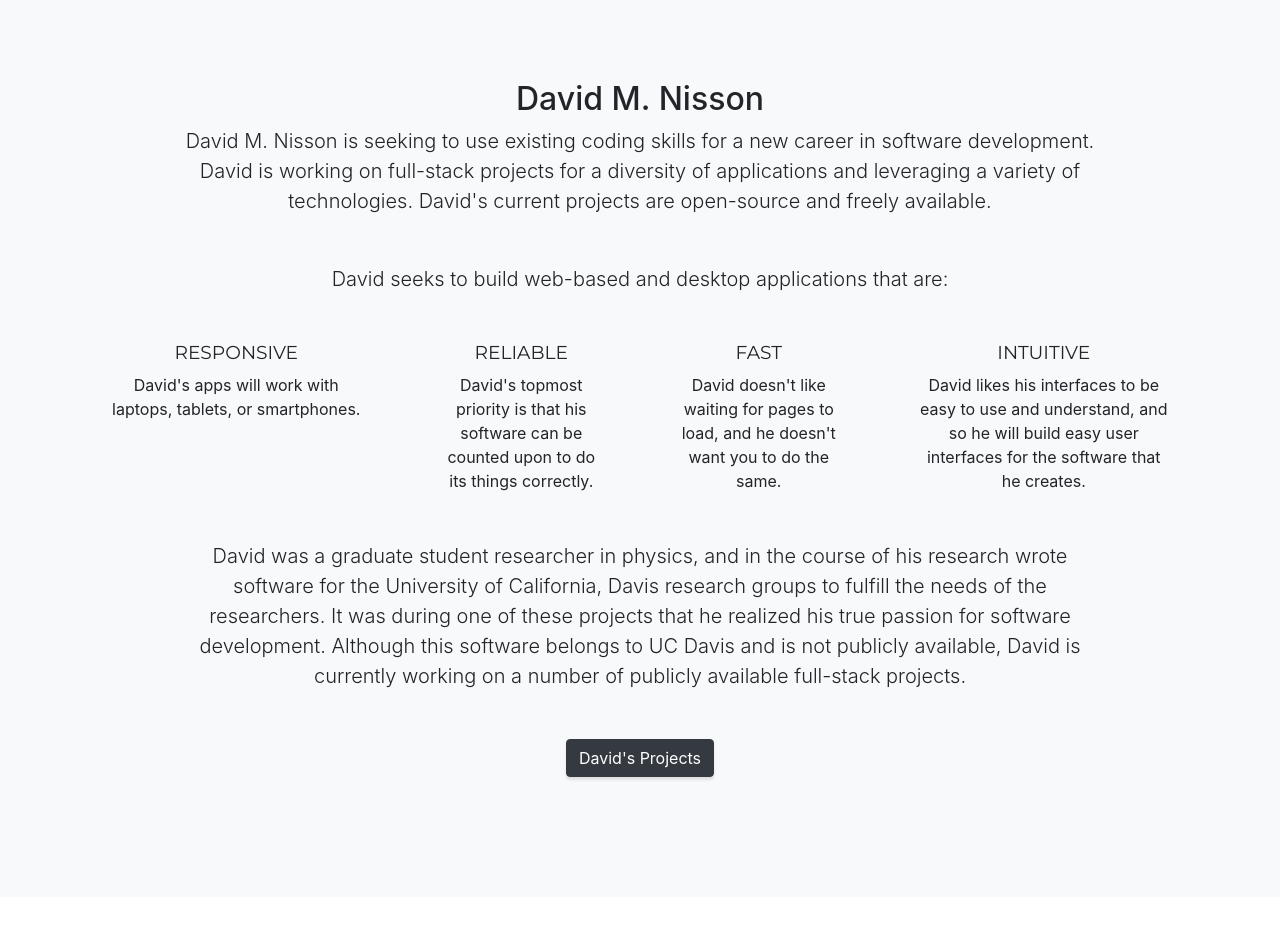
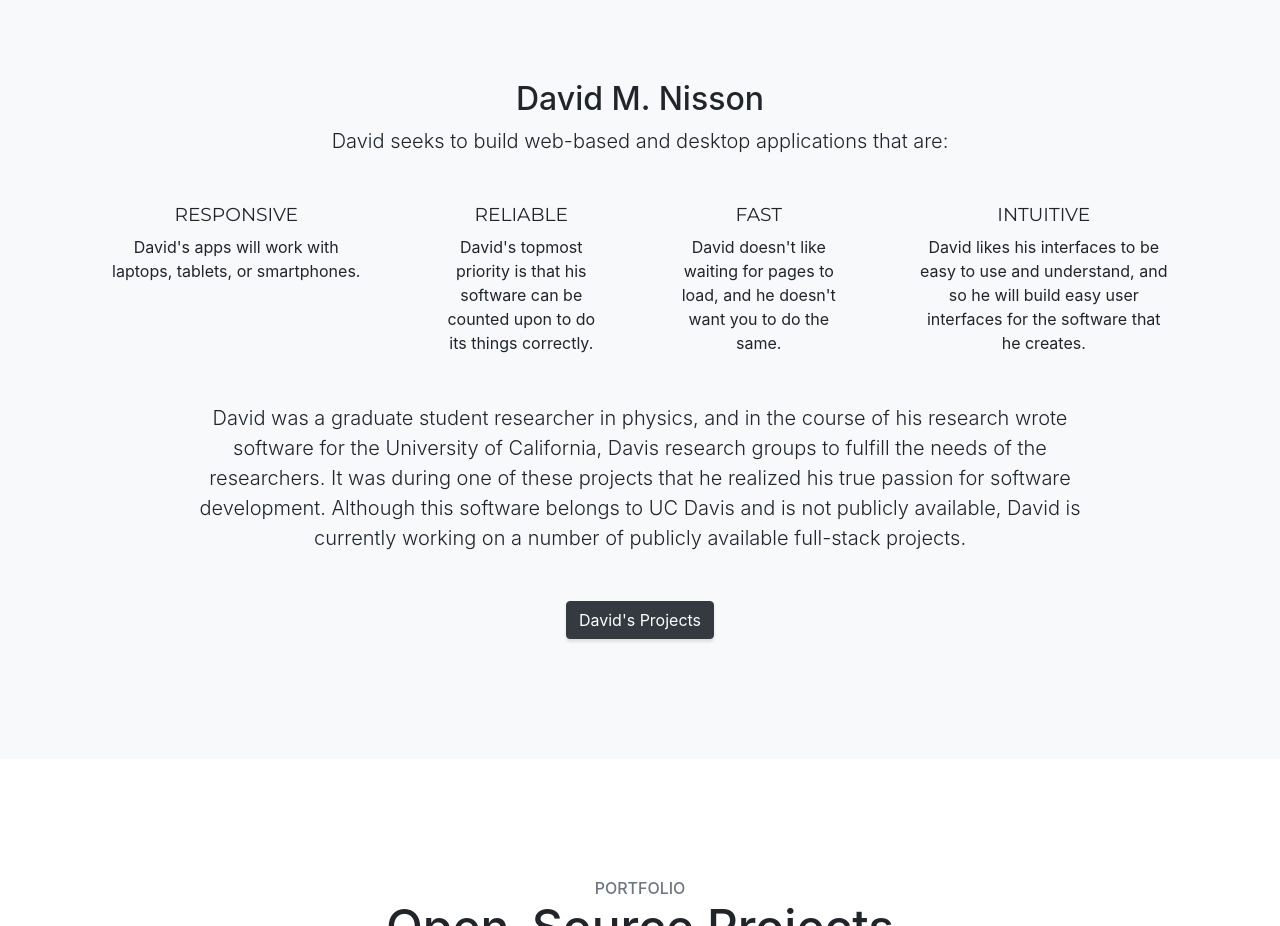
Before and after one commit to dmnisson/dmnisson.github.io, a website with bundled scripts: page index.html in a window 1280 px wide. Shown: the part 840-1766 px from the top of the page. Built offline with nearby package versions, Linux system fonts and the light colour scheme.

Commit message:
remove outdated lead

```diff
--- a/index.html
+++ b/index.html
@@ -68,10 +68,6 @@
         <div class="row">
           <div class="col-lg-10 mx-auto">
             <h2>David M. Nisson</h2>
-            <p class="lead mb-5">David M. Nisson is seeking to use existing coding skills for
-            a new career in software development. David is working
-            on full-stack projects for a diversity of applications and leveraging a variety of technologies.
-            David's current projects are open-source and freely available.</p>
           </div>
         </div>
         <div class="row">
```
